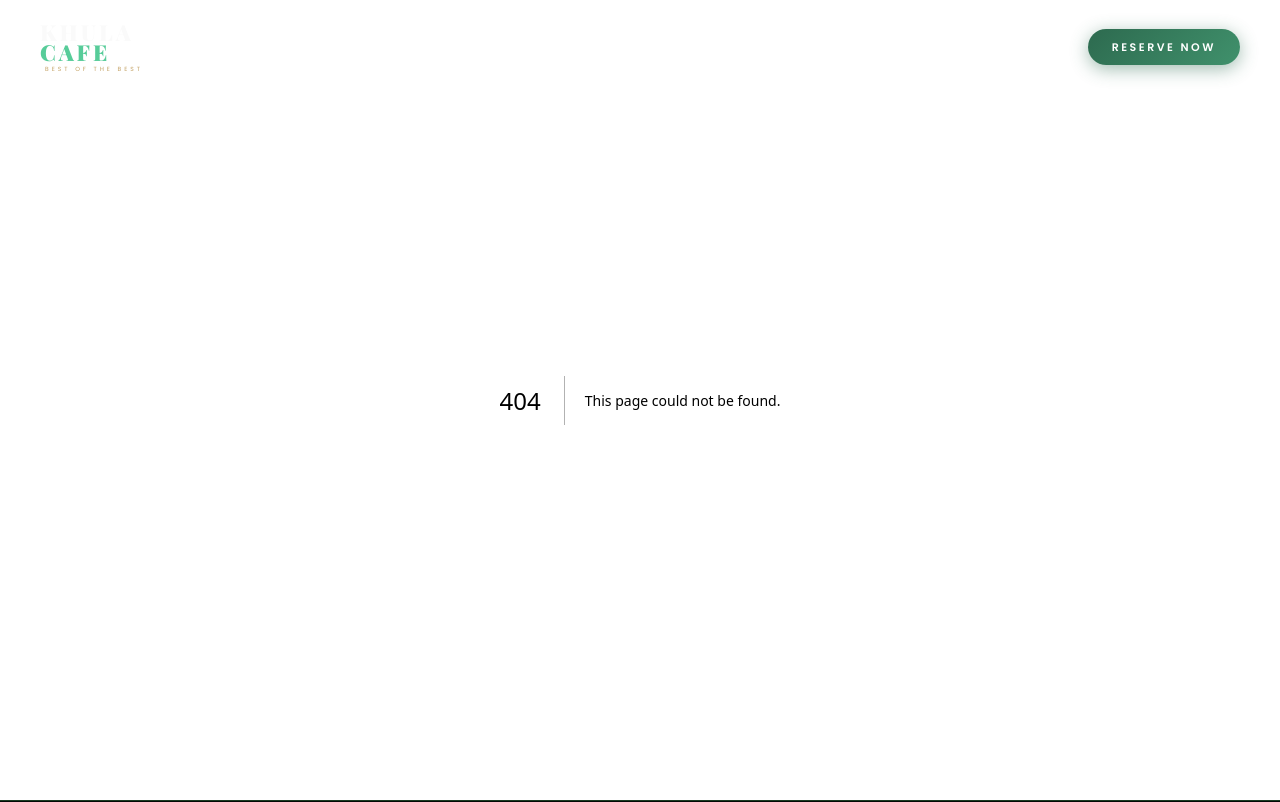
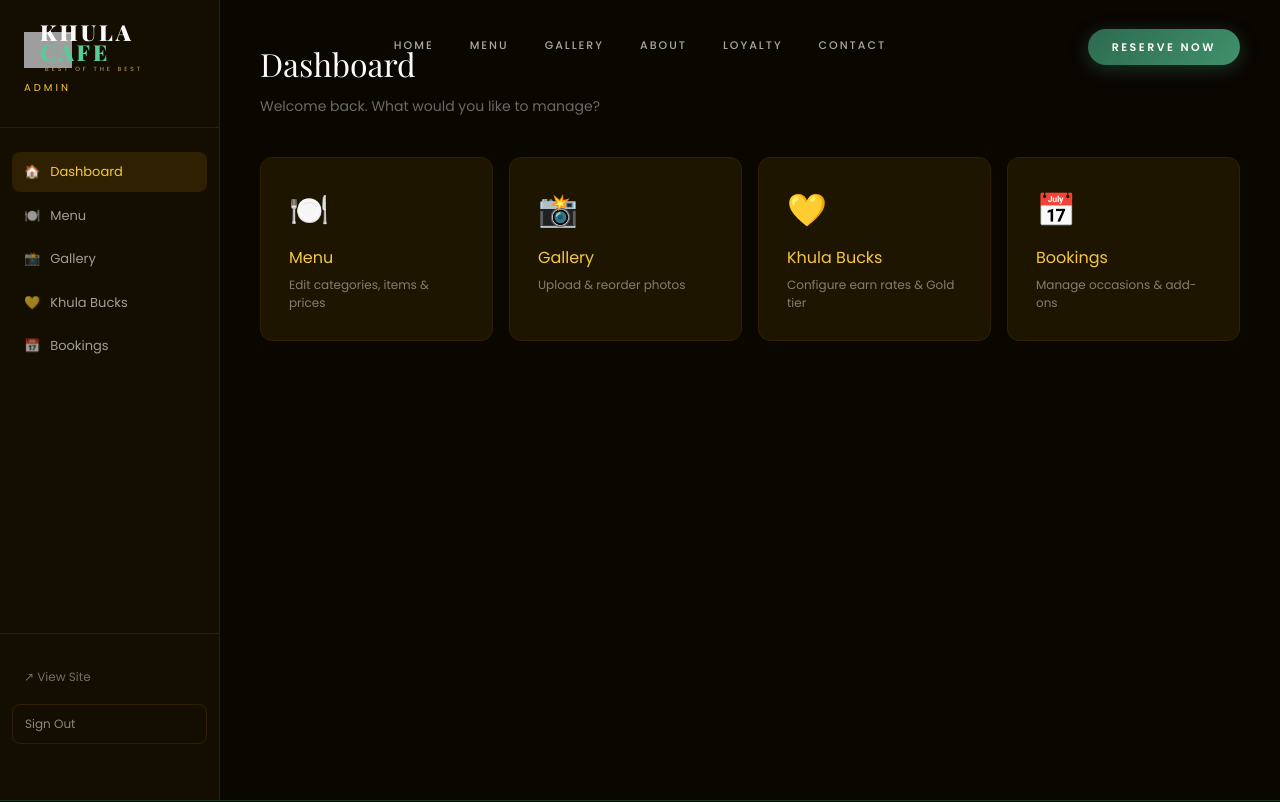
Before and after one commit to dev0714/KHULACAFE, a Next.js app: page /admin in a window 1280 px wide. Before the commit this address had no page. Shown: the top 802 px of the page. Built offline with nearby package versions, Linux system fonts and the light colour scheme; grey boxes are pictures that could not be loaded.

Commit message:
feat: admin layout, sidebar, dashboard, ImageUpload component

```diff
--- /dev/null
+++ b/app/admin/layout.js
@@ -0,0 +1,14 @@
+import AdminSidebar from '../../components/admin/AdminSidebar'
+
+export const metadata = { title: 'Khula Admin' }
+
+export default function AdminLayout({ children }) {
+  return (
+    <div style={{ display: 'flex', minHeight: '100vh', background: '#0a0600' }}>
+      <AdminSidebar />
+      <main style={{ flex: 1, padding: '40px', overflowY: 'auto' }}>
+        {children}
+      </main>
+    </div>
+  )
+}
--- /dev/null
+++ b/app/admin/page.js
@@ -0,0 +1,34 @@
+const sections = [
+  { href: '/admin/menu', label: 'Menu', icon: '🍽️', desc: 'Edit categories, items & prices' },
+  { href: '/admin/gallery', label: 'Gallery', icon: '📸', desc: 'Upload & reorder photos' },
+  { href: '/admin/loyalty', label: 'Khula Bucks', icon: '💛', desc: 'Configure earn rates & Gold tier' },
+  { href: '/admin/bookings', label: 'Bookings', icon: '📅', desc: 'Manage occasions & add-ons' },
+]
+
+export default function AdminDashboard() {
+  return (
+    <>
+      <h1 style={{ fontFamily: 'var(--font-playfair)', color: '#fafafa', fontSize: '32px', marginBottom: '8px' }}>
+        Dashboard
+      </h1>
+      <p style={{ color: 'rgba(255,255,255,0.4)', fontSize: '14px', marginBottom: '40px' }}>
+        Welcome back. What would you like to manage?
+      </p>
+      <div style={{ display: 'grid', gridTemplateColumns: 'repeat(auto-fit, minmax(200px, 1fr))', gap: '16px' }}>
+        {sections.map(s => (
+          <a key={s.href} href={s.href} style={{
+            textDecoration: 'none', background: '#1e1500', border: '1px solid #2e2000',
+            borderRadius: '12px', padding: '28px', transition: 'border-color 0.2s', display: 'block',
+          }}
+            onMouseEnter={e => e.currentTarget.style.borderColor = '#f5c842'}
+            onMouseLeave={e => e.currentTarget.style.borderColor = '#2e2000'}
+          >
+            <div style={{ fontSize: '32px', marginBottom: '12px' }}>{s.icon}</div>
+            <h3 style={{ color: '#f5c842', fontSize: '16px', marginBottom: '6px' }}>{s.label}</h3>
+            <p style={{ color: 'rgba(255,255,255,0.45)', fontSize: '12px', lineHeight: 1.5 }}>{s.desc}</p>
+          </a>
+        ))}
+      </div>
+    </>
+  )
+}
--- /dev/null
+++ b/components/admin/AdminSidebar.jsx
@@ -0,0 +1,71 @@
+'use client'
+import Link from 'next/link'
+import { usePathname, useRouter } from 'next/navigation'
+
+const navItems = [
+  { href: '/admin', label: 'Dashboard', icon: '🏠', exact: true },
+  { href: '/admin/menu', label: 'Menu', icon: '🍽️' },
+  { href: '/admin/gallery', label: 'Gallery', icon: '📸' },
+  { href: '/admin/loyalty', label: 'Khula Bucks', icon: '💛' },
+  { href: '/admin/bookings', label: 'Bookings', icon: '📅' },
+]
+
+export default function AdminSidebar() {
+  const pathname = usePathname()
+  const router = useRouter()
+
+  async function handleSignOut() {
+    await fetch('/api/auth/logout', { method: 'POST' })
+    router.push('/admin/login')
+    router.refresh()
+  }
+
+  return (
+    <aside style={{
+      width: '220px', flexShrink: 0, background: '#140e00',
+      borderRight: '1px solid #2e2000', minHeight: '100vh',
+      display: 'flex', flexDirection: 'column', padding: '32px 0',
+    }}>
+      <div style={{ padding: '0 24px 32px', borderBottom: '1px solid #2e2000' }}>
+        <img src="/images/logo.png" alt="Khula" width={48} height={60} style={{ display: 'block' }} />
+        <p style={{ fontSize: '10px', letterSpacing: '3px', color: '#f5c842', marginTop: '12px', textTransform: 'uppercase' }}>
+          Admin
+        </p>
+      </div>
+
+      <nav style={{ flex: 1, padding: '24px 12px', display: 'flex', flexDirection: 'column', gap: '4px' }}>
+        {navItems.map(item => {
+          const active = item.exact ? pathname === item.href : pathname.startsWith(item.href)
+          return (
+            <Link key={item.href} href={item.href} style={{
+              textDecoration: 'none', display: 'flex', alignItems: 'center', gap: '10px',
+              padding: '10px 12px', borderRadius: '8px', fontSize: '13px',
+              background: active ? '#2e2000' : 'transparent',
+              color: active ? '#f5c842' : 'rgba(255,255,255,0.6)',
+              transition: 'all 0.2s',
+            }}>
+              <span>{item.icon}</span>
+              {item.label}
+            </Link>
+          )
+        })}
+      </nav>
+
+      <div style={{ padding: '24px 12px', borderTop: '1px solid #2e2000' }}>
+        <Link href="/" target="_blank" style={{
+          textDecoration: 'none', display: 'block', padding: '10px 12px',
+          fontSize: '12px', color: 'rgba(255,255,255,0.4)', marginBottom: '8px',
+        }}>
+          ↗ View Site
+        </Link>
+        <button onClick={handleSignOut} style={{
+          width: '100%', padding: '10px 12px', background: 'none',
+          border: '1px solid #2e2000', borderRadius: '8px', cursor: 'pointer',
+          fontSize: '12px', color: 'rgba(255,255,255,0.5)', textAlign: 'left',
+        }}>
+          Sign Out
+        </button>
+      </div>
+    </aside>
+  )
+}
--- /dev/null
+++ b/components/admin/ImageUpload.jsx
@@ -0,0 +1,57 @@
+'use client'
+import { useState } from 'react'
+
+export default function ImageUpload({ value, onChange, folder = 'general' }) {
+  const [uploading, setUploading] = useState(false)
+  const [error, setError] = useState('')
+
+  async function handleFile(e) {
+    const file = e.target.files?.[0]
+    if (!file) return
+    setUploading(true)
+    setError('')
+
+    const form = new FormData()
+    form.append('file', file)
+    form.append('folder', folder)
+
+    const res = await fetch('/api/admin/upload', { method: 'POST', body: form })
+    const data = await res.json()
+
+    if (!res.ok) {
+      setError(data.error || 'Upload failed')
+    } else {
+      onChange(data.url)
+    }
+    setUploading(false)
+  }
+
+  return (
+    <div>
+      {value && (
+        <img src={value} alt="preview" style={{
+          width: '100%', maxHeight: '160px', objectFit: 'cover',
+          borderRadius: '8px', marginBottom: '12px', display: 'block',
+        }} />
+      )}
+      <label style={{
+        display: 'inline-block', padding: '10px 20px', borderRadius: '8px',
+        background: '#2e2000', border: '1px solid #3d2a00', cursor: 'pointer',
+        fontSize: '12px', letterSpacing: '1px', color: '#f5c842',
+      }}>
+        {uploading ? 'Uploading…' : value ? 'Change Image' : 'Upload Image'}
+        <input type="file" accept="image/*" onChange={handleFile} style={{ display: 'none' }} />
+      </label>
+      {value && (
+        <button type="button" onClick={() => onChange('')} style={{
+          marginLeft: '8px', padding: '10px 16px', borderRadius: '8px',
+          background: 'none', border: '1px solid #2e2000', cursor: 'pointer',
+          fontSize: '12px', color: 'rgba(255,255,255,0.4)',
+        }}>
+          Remove
+        </button>
+      )}
+      {error && <p style={{ color: '#ff6b6b', fontSize: '12px', marginTop: '8px' }}>{error}</p>}
+    </div>
+  )
+}
```
